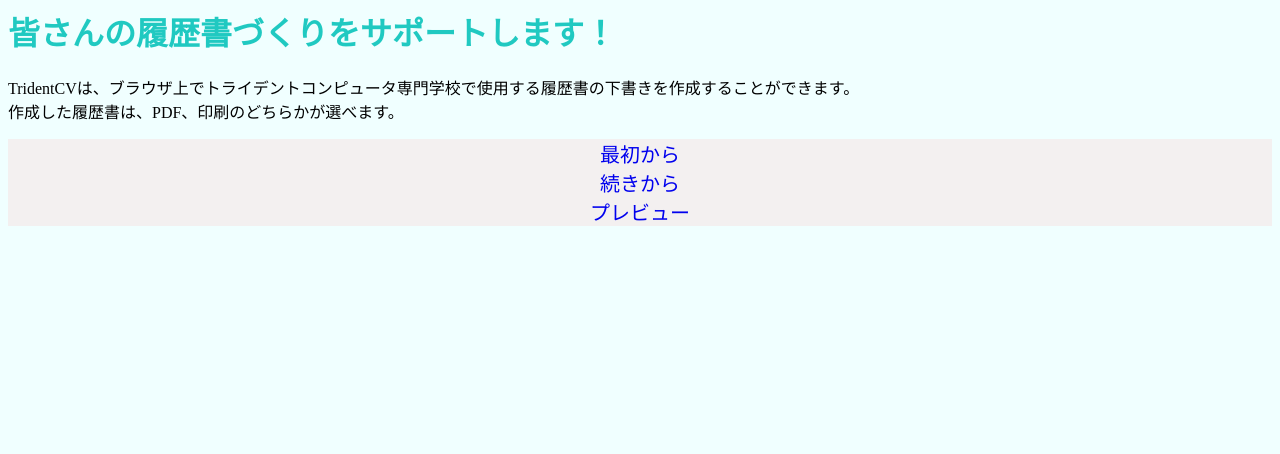
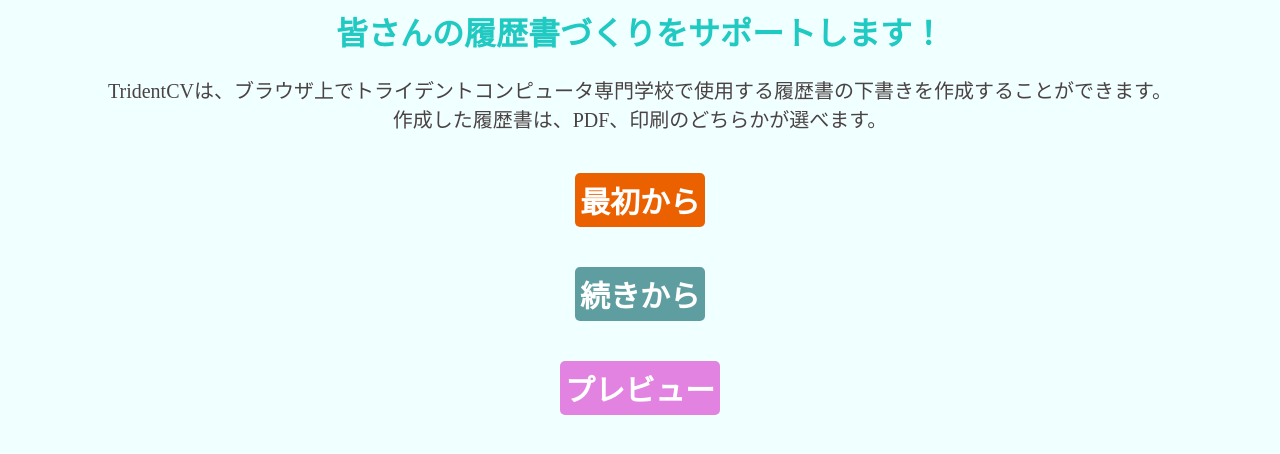
Before and after one commit to uzura22/TridentCV_practice, a plain HTML site: page hp.html in a window 1280 px wide. Drawn offline with Linux system fonts and the light colour scheme.

Commit message:
説明のデザイン

```diff
--- a/main.css
+++ b/main.css
@@ -5,10 +5,11 @@ html {
 /* ★ hp.html */
 .midashi {
   color: rgba(13, 196, 187, 0.918);
+  text-align: center;
 }
 
 .link {
-  background-color: rgb(243, 240, 240);
+  /* background-color: rgb(243, 240, 240); */
   display: flex;
   flex-direction: column;
 
@@ -17,11 +18,43 @@ html {
   align-items: center;
 }
 
+.hosoku {
+  display: block;
+  text-align: center;
+  font-size: 20px;
+  color: rgb(75, 67, 67);
+}
+
 a {
-  font-size: 20px;
+  font-size: 30px;
   text-decoration: none;
+  color: rgb(255, 255, 255);
+  font-weight: 900;
+  /* font-weight 基本700 */
   /* 下線を消す */
+  /*  */
   /* https://webliker.info/04303/ */
+}
+
+.saisyo {
+  background-color: #eb6100;
+  border-radius: 5px;
+  padding: 5px;
+  margin: 20px;
+}
+
+.tuzuki {
+  background-color: cadetblue;
+  border-radius: 5px;
+  padding: 5px;
+  margin: 20px;
+}
+
+.preview {
+  background-color: rgb(226, 131, 226);
+  border-radius: 5px;
+  padding: 5px;
+  margin: 20px;
 }
 
 /* ★ rirekisyo.html */
@@ -83,6 +116,7 @@ line-heightプロパティを使用すると、文章の行間の広さを設定
   color: white;
   background-color: #eb6100;
   border-radius: 5px;
+  padding: 5px;
   border: none;
 }
 /* border: none 枠線を消す */
```
